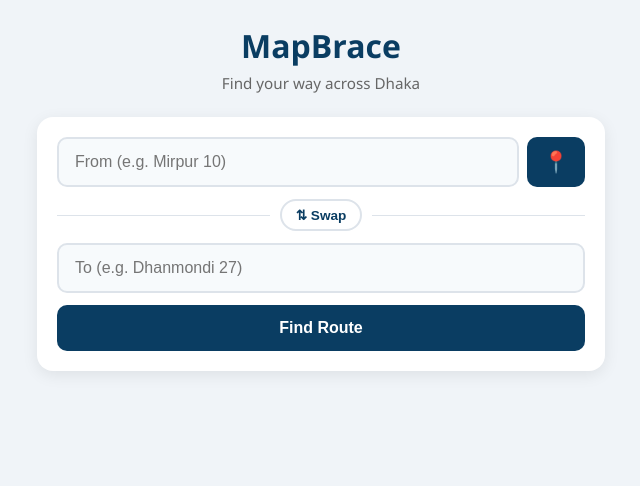
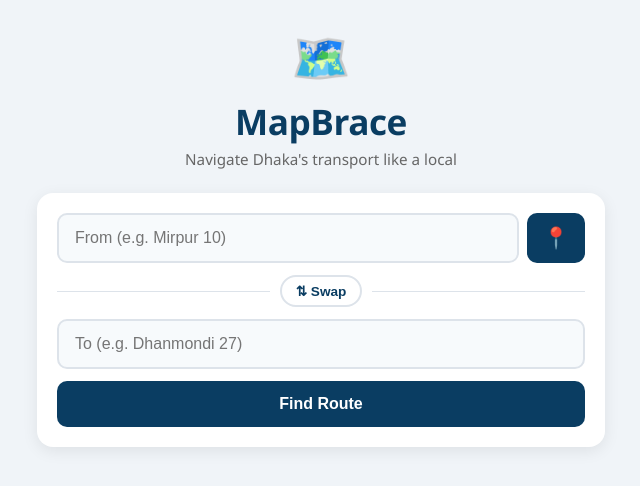
Before and after one commit to tahmidmozakker/mapbrace, a React (Create React App) app: page / in a window 1280 px wide. Shown: the top 486 px of the page, without its empty margins (319-959 px from the left). Built offline with nearby package versions, Linux system fonts and the light colour scheme.

Commit message:
add branding, logo and updated tagline

```diff
--- a/src/App.css
+++ b/src/App.css
@@ -362,3 +362,25 @@ h1 {
   color: #aaa;
   font-size: 0.8rem;
 }
+.header {
+  text-align: center;
+  margin-bottom: 24px;
+}
+
+.logo {
+  font-size: 3rem;
+  margin-bottom: 8px;
+}
+
+.header h1 {
+  font-size: 2.2rem;
+  font-weight: 900;
+  color: #0a3d62;
+  letter-spacing: -0.5px;
+}
+
+.header p {
+  color: #666;
+  font-size: 0.95rem;
+  margin-top: 4px;
+}
--- a/src/App.js
+++ b/src/App.js
@@ -90,8 +90,11 @@ function App() {
 
   return (
     <div className="App">
-      <h1>MapBrace</h1>
-      <p>Find your way across Dhaka</p>
+      <div className="header">
+        <div className="logo">🗺️</div>
+        <h1>MapBrace</h1>
+        <p>Navigate Dhaka's transport like a local</p>
+      </div>
 
       <div className="search-box">
         <div className="location-row">
```
